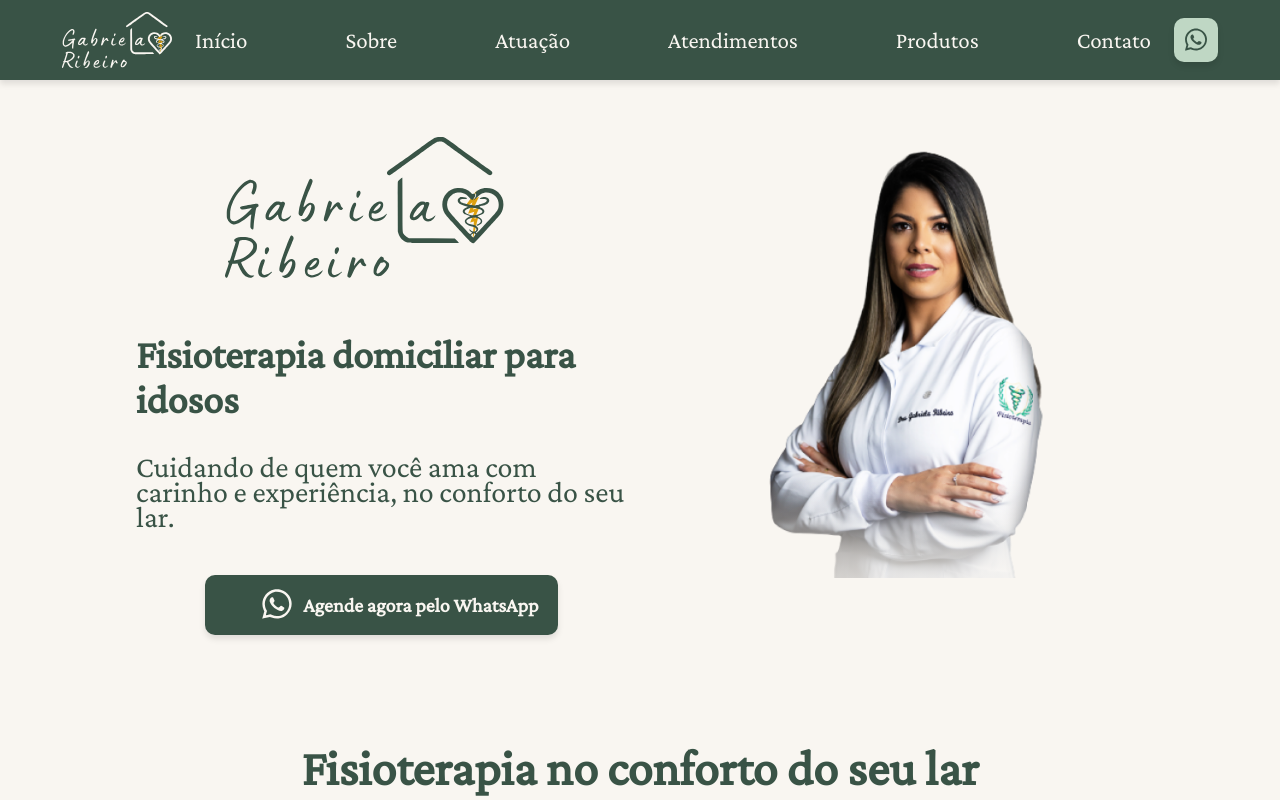
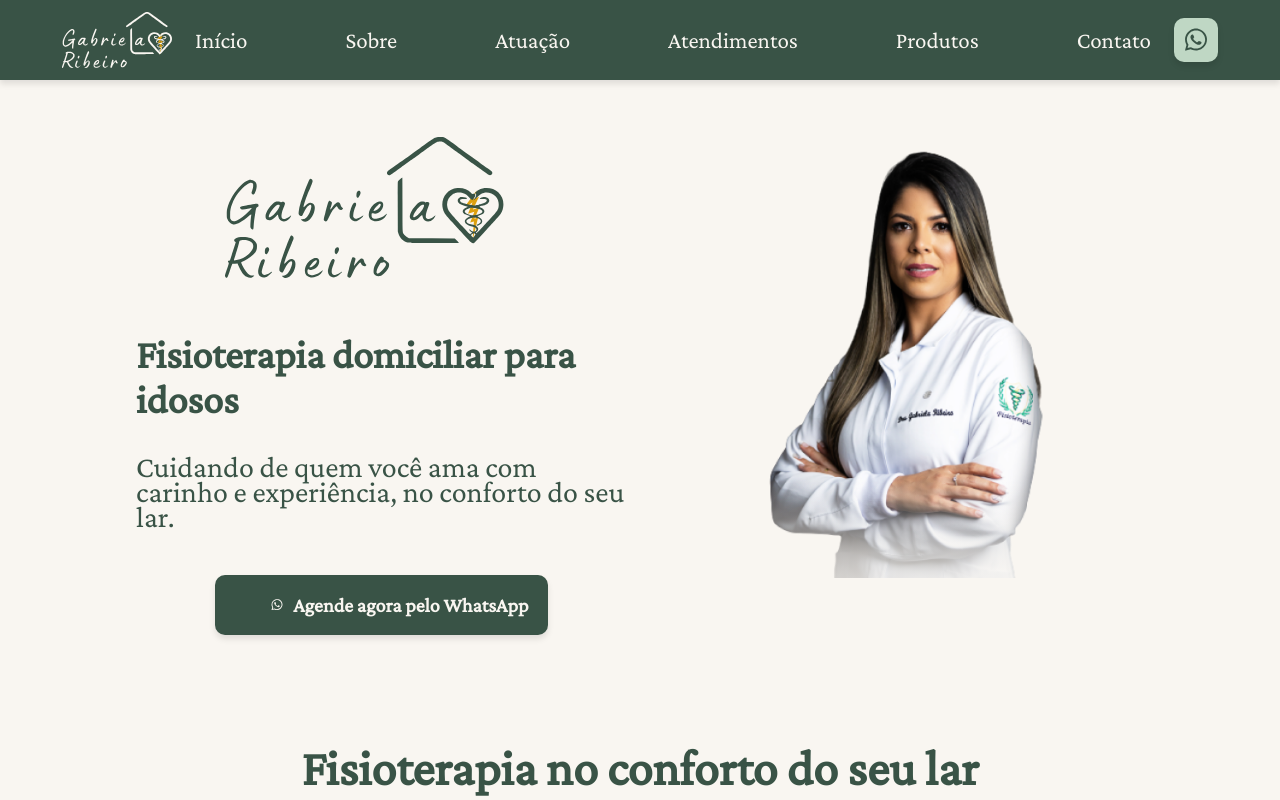
Before and after one commit to acsasilveira/fisioterapia_domiciliar, a plain HTML site: page public/index.html in a window 1280 px wide. Shown: the top 800 px of the page. Drawn offline with Linux system fonts and the light colour scheme.

Commit message:
Alterações da Cliente

```diff
--- a/public/style/style-home.css
+++ b/public/style/style-home.css
@@ -367,6 +367,11 @@ img {
 .services-button:hover {
   transform: translateY(-2px);
   box-shadow: 0px 6px 12px rgba(0, 0, 0, 0.15);
+}
+
+.cta-button img {
+  width: 12px;
+  height: 12px;
 }
 
 .atendimentos-cta {
```
